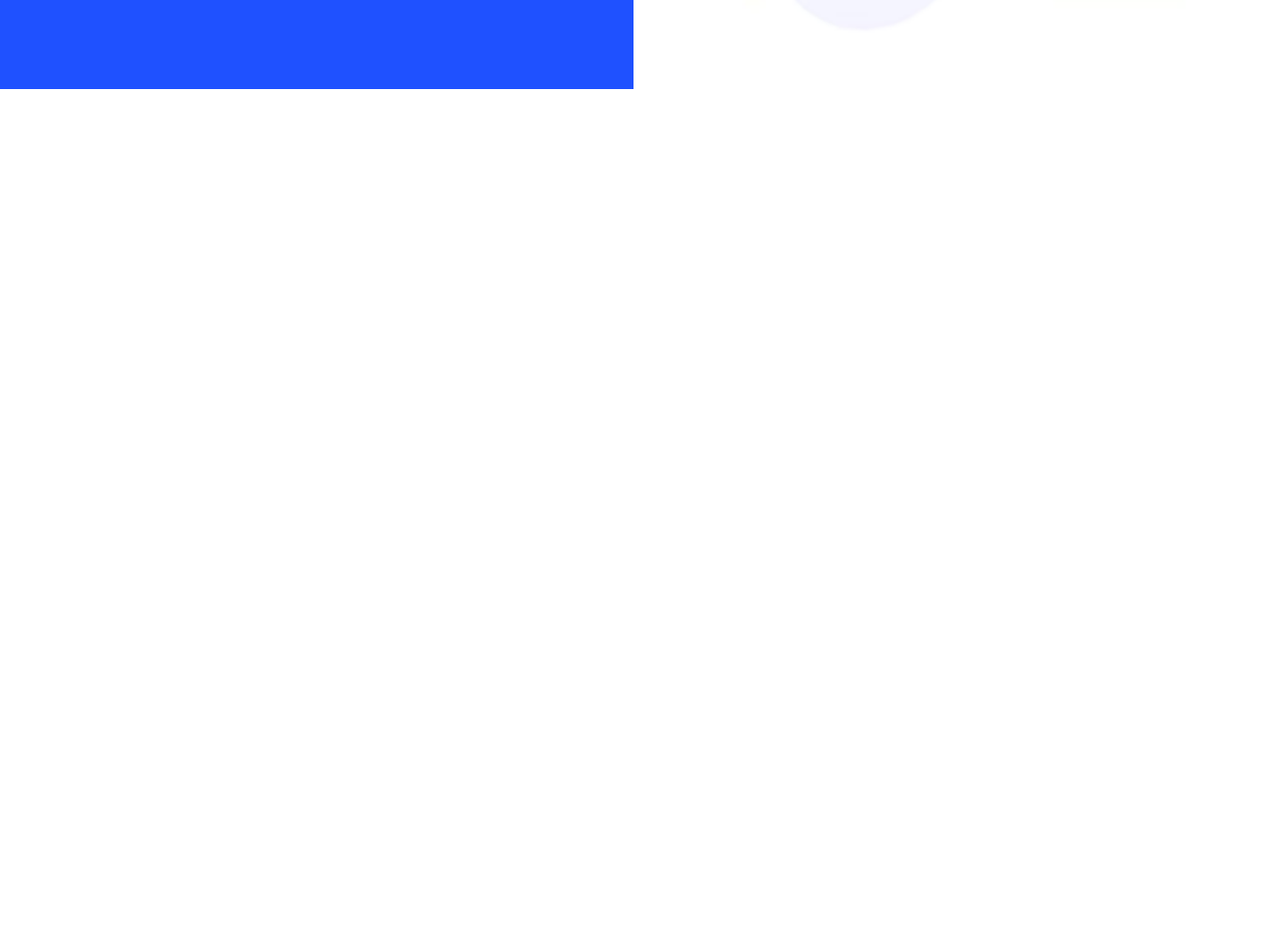
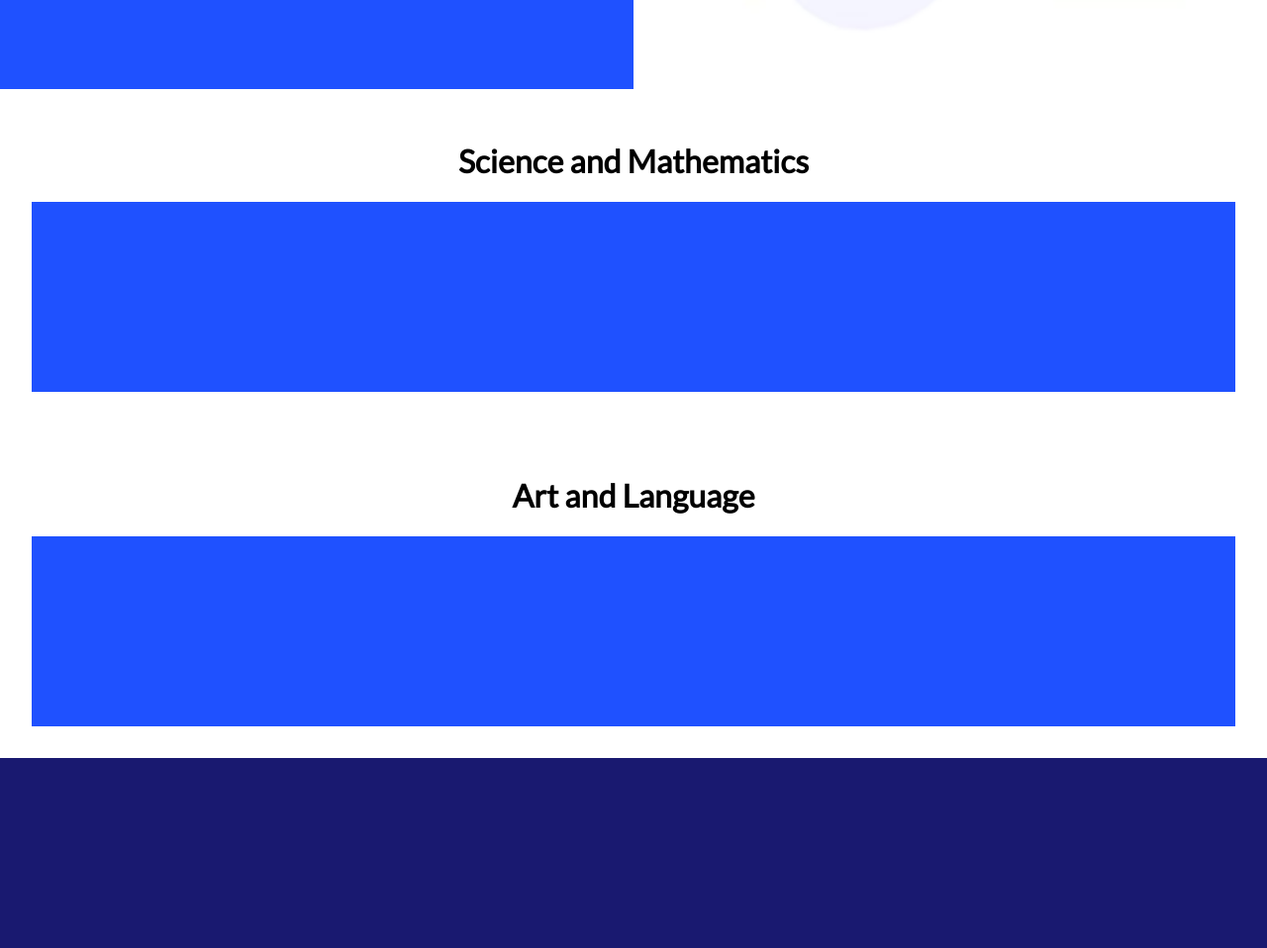
Before and after one commit to cheks123/ssceplus, a Django app: page / in a window 1280 px wide. Shown: the part 595-1553 px from the top of the page at 99% size. Before the commit the page ends 685 px from the top, so only its background shows below. Run offline with Django 4.2, Linux system fonts and the light colour scheme; some libraries are stand-ins or nearby versions.

Commit message:
layout implemented

```diff
--- a/home/templates/home/index.html
+++ b/home/templates/home/index.html
@@ -53,8 +53,21 @@
             </div>
         </div>
 </header>
-<script type="text/javascript" src="{% static 'js/main.js' %}"></script>
-</body>
+<div class="row sci-math">
+    <h1>Science and Mathematics</h1>
+    <div class="subjects"></div>
+</div>
+<div class="row sci-math">
+    <h1>Art and Language</h1>
+    <div class="subjects"></div>
+</div>
+<footer>
+    <div class="row"></div>
+</footer>
 {% block content %}
 {% endblock %}
+<script type="text/javascript" src="{% static 'js/main.js' %}"></script>
+
+</body>
+
 </html>
--- a/static/css/main.css
+++ b/static/css/main.css
@@ -96,6 +96,28 @@ body{
     font-size: 4rem;
     padding-left:2rem;
 }
+div.sci-math{
+    display:block;
+    margin:0;
+    padding:2rem;
+}
+
+.sci-math h1{
+    color:#000;
+    text-align: center;
+}
+
+.subjects{
+    width: 100%;
+    height:12rem;
+    background-color: #1f51ff;
+}
+
+footer div{
+    width:100%;
+    height: 12rem;
+    background-color: #191970;
+}
 
 @media(max-width:600px){
     .toggle-button{
```
Also changed, not shown: 1 other file.
